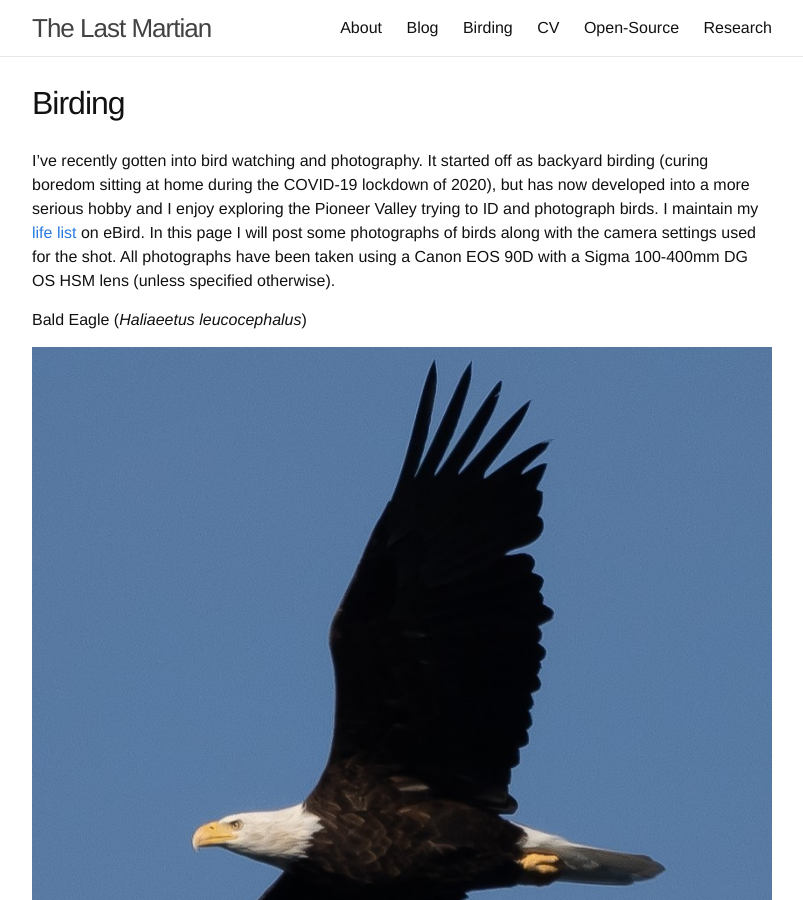
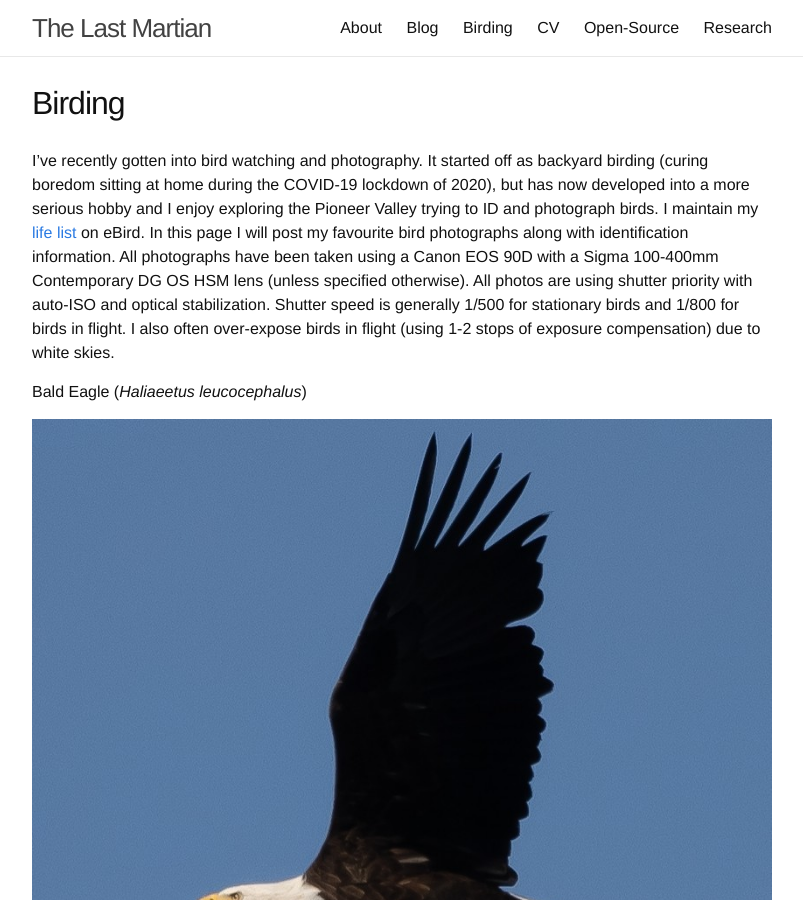
Before and after one commit to martiansideofthemoon/martiansideofthemoon.github.io, a Jekyll site: the page built from _pages/bird_photography.md, in a window 1280 px wide and 900 px high. Shown: the whole window, without its empty margins (238-1041 px from the left). Built offline with Jekyll 4.4.1, drawn with Linux system fonts in a browser that asks for light colours; comment, search, counter and statistics services are not loaded.

Commit message:
Adding bird photo news

```diff
--- a/_pages/bird_photography.md
+++ b/_pages/bird_photography.md
@@ -4,7 +4,7 @@ title: Birding
 permalink: /birding/
 ---
 
-I've recently gotten into bird watching and photography. It started off as backyard birding (curing boredom sitting at home during the COVID-19 lockdown of 2020), but has now developed into a more serious hobby and I enjoy exploring the Pioneer Valley trying to ID and photograph birds. I maintain my [life list](https://ebird.org/profile/MTgwMDY0OQ/world) on eBird. In this page I will post some photographs of birds along with the camera settings used for the shot. All photographs have been taken using a Canon EOS 90D with a Sigma 100-400mm DG OS HSM lens (unless specified otherwise).
+I've recently gotten into bird watching and photography. It started off as backyard birding (curing boredom sitting at home during the COVID-19 lockdown of 2020), but has now developed into a more serious hobby and I enjoy exploring the Pioneer Valley trying to ID and photograph birds. I maintain my [life list](https://ebird.org/profile/MTgwMDY0OQ/world) on eBird. In this page I will post my favourite bird photographs along with identification information. All photographs have been taken using a Canon EOS 90D with a Sigma 100-400mm Contemporary DG OS HSM lens (unless specified otherwise). All photos are using shutter priority with auto-ISO and optical stabilization. Shutter speed is generally 1/500 for stationary birds and 1/800 for birds in flight. I also often over-expose birds in flight (using 1-2 stops of exposure compensation) due to white skies.
 
 <p style="text-align: center;">
 
@@ -18,7 +18,7 @@ I've recently gotten into bird watching and photography. It started off as backy
 <div class="imgContainer" style="width: 48%;">
 <img src="{{ site.url }}/assets/birding/red_tail_1.JPG"  />
 </div>
-<div class="imgContainer" style="width: 2.5%;">
+<div class="imgContainer" style="width: 2.55%;">
 </div>
 <div class="imgContainer" style="width: 48%;">
 <img src="{{ site.url }}/assets/birding/red_tail_2.JPG"  />
@@ -32,7 +32,7 @@ I've recently gotten into bird watching and photography. It started off as backy
 <div class="imgContainer" style="width: 48%;">
 <img src="{{ site.url }}/assets/birding/barred_owl_1.JPG" />
 </div>
-<div class="imgContainer" style="width: 2.5%;">
+<div class="imgContainer" style="width: 2.55%;">
 </div>
 <div class="imgContainer" style="width: 48%;">
 <img src="{{ site.url }}/assets/birding/barred_owl_3.JPG" />
```
Also changed, not shown: index.md (+1 -0 lines).
